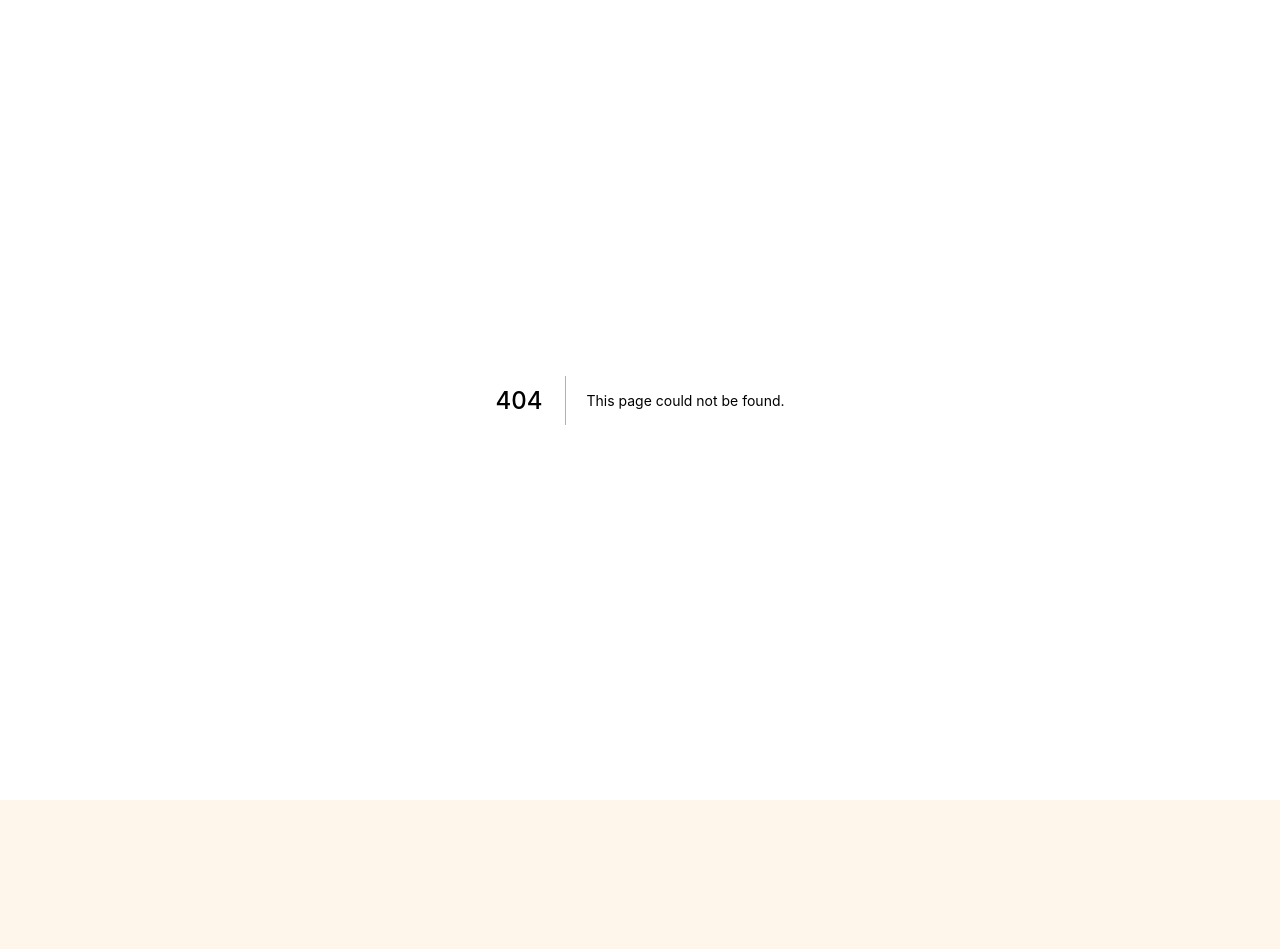
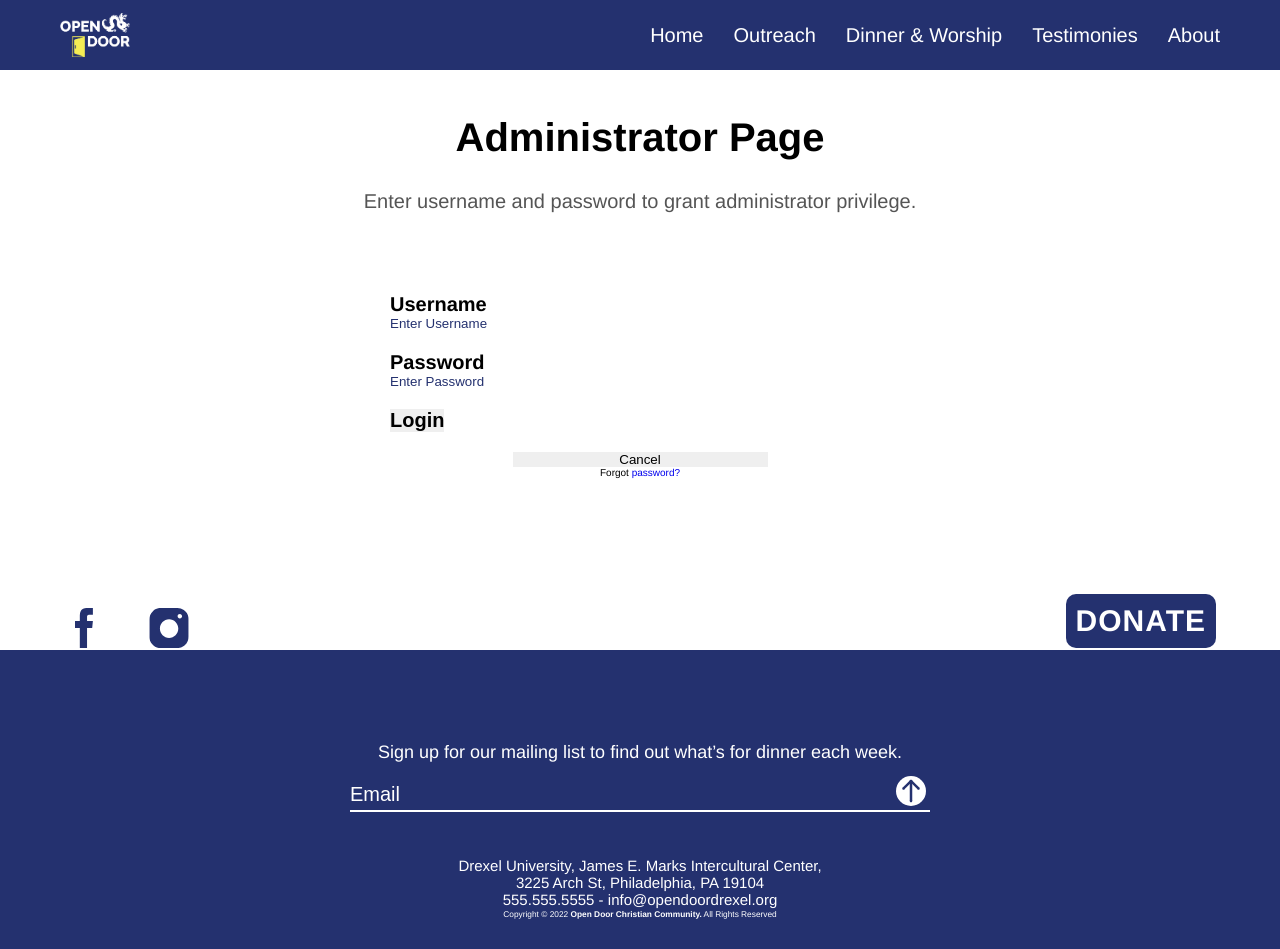
Before and after one commit to elp49/opendoordrexel, a Next.js app: page /administrator in a window 1280 px wide. Before the commit this address had no page. Before the commit the page ends 800 px from the top, so only its background shows below. Built offline with nearby package versions, Linux system fonts and the light colour scheme.

Commit message:
Administrator - adding admin page for editing web app

```diff
--- /dev/null
+++ b/pages/administrator.js
@@ -0,0 +1,141 @@
+import Layout, { isDefined, sortListByOrder } from '../components/Layout'
+import Section from '../components/Section'
+
+const PAGE_NAME = "admin";
+
+const admin = {
+  "name": "admin",
+  "sections": {
+    "intro": {
+      "order": 1,
+      "theme": "white",
+      "sectionDetails": {
+        "name": "intro",
+        "theme": "white",
+        "titles": [
+          "Administrator Page"
+        ],
+        "subtitles": [],
+        "descriptions": [
+          "Enter username and password to grant administrator privilege."
+        ]
+      }
+    }
+  }
+};
+
+function buildIntroSection(intro) {
+  if (!isDefined(intro))
+    return;
+
+  const introJsx = (
+    <Section sectionDetails={intro.sectionDetails}>
+      <div className={'loginContainer'}>
+        <form action={() => login()} method={'post'}>
+          <div className={'loginInfo'}>
+            <div className={'username'}>
+              <label for={'username'}><h3>Username</h3></label>
+              <input type={'text'} placeholder={'Enter Username'} name={'username'} required={true} />
+            </div>
+            <div className={'password'}>
+              <label for={'password'}><h3>Password</h3></label>
+              <input type={'password'} placeholder={'Enter Password'} name={'password'} required={true} />
+            </div>
+            <button type={'submit'} className={'login'}><h3>Login</h3></button>
+            <div className={'forgotPassword'}>
+              <button type={'button'} className={'cancelBtn'}>Cancel</button>
+              <span>Forgot <a href={'#'}>password?</a></span>
+            </div>
+          </div>
+        </form>
+      </div>
+      <style jsx>
+        {`
+          .loginContainer {
+            width: 80%;
+            margin: auto;
+            padding: 45px;
+            text-align: left;
+          }
+          .loginInfo {
+            width: 100%;
+            max-width: 500px;
+            margin: auto;
+          }
+          .loginInfo label, .loginInfo input {
+            display: inline;
+            width: 100%;
+          }
+          .username {
+            margin-top: 20px;
+          }
+          .password {
+            margin-top: 20px;
+          }
+          .login {
+            margin-top: 20px;
+          }
+          .forgotPassword {
+            margin-top: 20px;
+            text-align: center;
+          }
+          .forgotPassword>* {
+            display: inline-block;
+            width: 51%;
+            margin: 20 auto 0;
+          }
+          .cancelBtn {
+          }
+        `}
+      </style>
+    </Section>
+  );
+
+  return {
+    order: intro.order,
+    jsx: introJsx
+  };
+}
+
+function buildSections(pageSections) {
+  const introSection = buildIntroSection(pageSections.intro);
+
+  return {
+    intro: introSection
+  };
+}
+
+function buildSectionList(pageSections) {
+  if (!isDefined(pageSections))
+    return;
+
+  const sections = buildSections(pageSections);
+  let sectionList = [];
+  for (const s in sections)
+    if (isDefined(sections[s]))
+      sectionList.push({ order: sections[s].order, jsx: sections[s].jsx });
+
+  sectionList = sortListByOrder(sectionList);
+
+  return sectionList;
+}
+
+export default function Admin() {
+  const sectionList = buildSectionList(admin.sections);
+
+  return (
+    <Layout>
+      {
+        sectionList.map(section => {
+          const key = `${PAGE_NAME}Section-${section.order}`;
+
+          return (
+            <div key={key} id={key}>
+              {section.jsx}
+            </div>
+          );
+        })
+      }
+    </Layout>
+  );
+}
```
